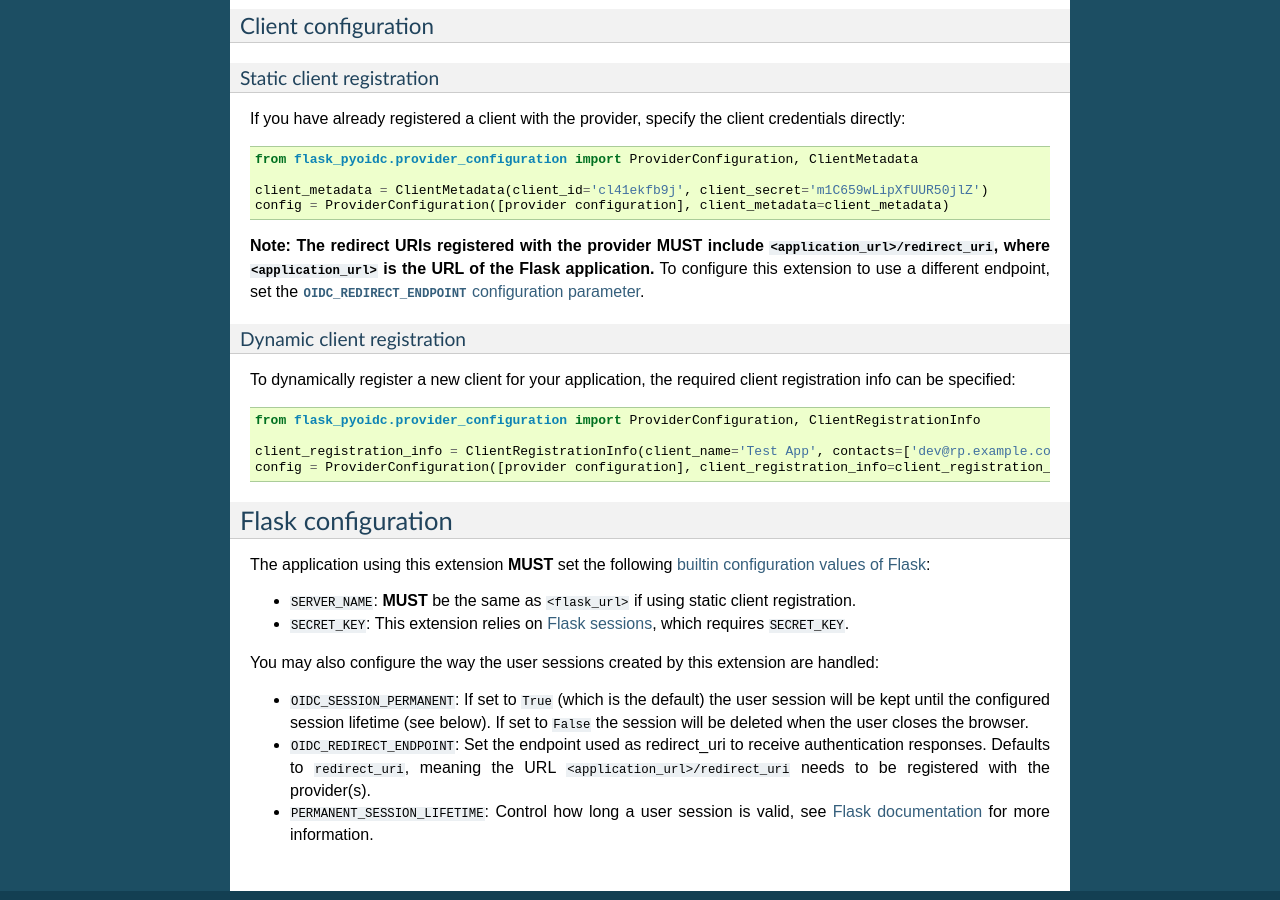
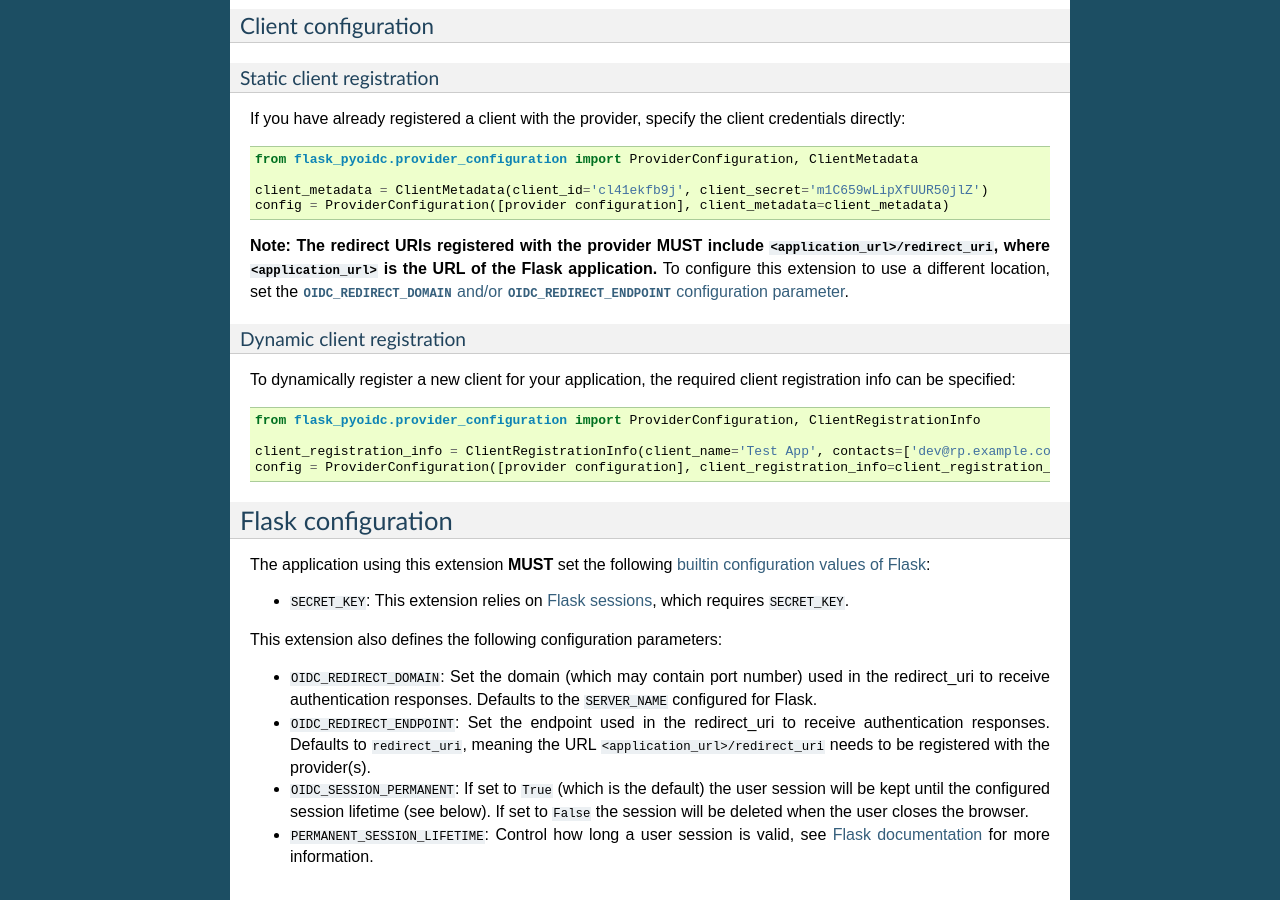
Before and after one commit to zamzterz/Flask-pyoidc, a Sphinx documentation site: the page built from docs/configuration.md, in a window 1280 px wide and 900 px high, scrolled down 1094 px. Built offline with Sphinx 7.4.7, drawn with Linux system fonts in a browser that asks for light colours.

Commit message:
Fix #78: Allow domain name to be configured without Flask SERVER_NAME. (#79)

```diff
--- a/docs/configuration.md
+++ b/docs/configuration.md
@@ -68,8 +68,8 @@ config = ProviderConfiguration([provider configuration], client_metadata=client_
 
 **Note: The redirect URIs registered with the provider MUST include `<application_url>/redirect_uri`,
 where `<application_url>` is the URL of the Flask application.**
-To configure this extension to use a different endpoint, set the
-[`OIDC_REDIRECT_ENDPOINT` configuration parameter](#flask-configuration).
+To configure this extension to use a different location, set the
+[`OIDC_REDIRECT_DOMAIN` and/or `OIDC_REDIRECT_ENDPOINT` configuration parameter](#flask-configuration).
 
 #### Dynamic client registration
 
@@ -87,15 +87,16 @@ config = ProviderConfiguration([provider configuration], client_registration_inf
 The application using this extension **MUST** set the following
 [builtin configuration values of Flask](http://flask.pocoo.org/docs/config/#builtin-configuration-values):
 
-* `SERVER_NAME`: **MUST** be the same as `<flask_url>` if using static client registration.
 * `SECRET_KEY`: This extension relies on [Flask sessions](http://flask.pocoo.org/docs/quickstart/#sessions), which
    requires `SECRET_KEY`.
 
-You may also configure the way the user sessions created by this extension are handled:
+This extension also defines the following configuration parameters:
 
+* `OIDC_REDIRECT_DOMAIN`: Set the domain (which may contain port number) used in the redirect_uri to receive
+  authentication responses. Defaults to the `SERVER_NAME` configured for Flask.
+* `OIDC_REDIRECT_ENDPOINT`: Set the endpoint used in the redirect_uri to receive authentication responses. Defaults to
+  `redirect_uri`, meaning the URL `<application_url>/redirect_uri` needs to be registered with the provider(s).
 * `OIDC_SESSION_PERMANENT`: If set to `True` (which is the default) the user session will be kept until the configured
   session lifetime (see below). If set to `False` the session will be deleted when the user closes the browser.
-* `OIDC_REDIRECT_ENDPOINT`: Set the endpoint used as redirect_uri to receive authentication responses. Defaults to
-  `redirect_uri`, meaning the URL `<application_url>/redirect_uri` needs to be registered with the provider(s).
 * `PERMANENT_SESSION_LIFETIME`: Control how long a user session is valid, see
   [Flask documentation](http://flask.pocoo.org/docs/1.0/config/#PERMANENT_SESSION_LIFETIME) for more information.
```
Also changed, not shown: 2 other files.
